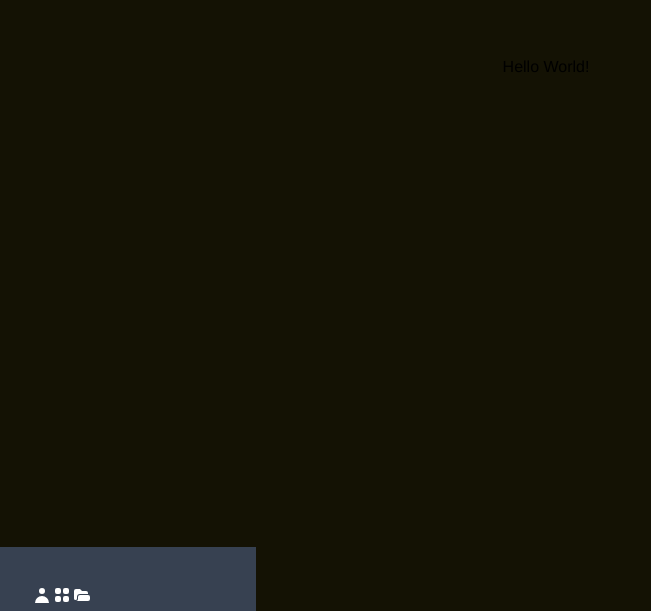
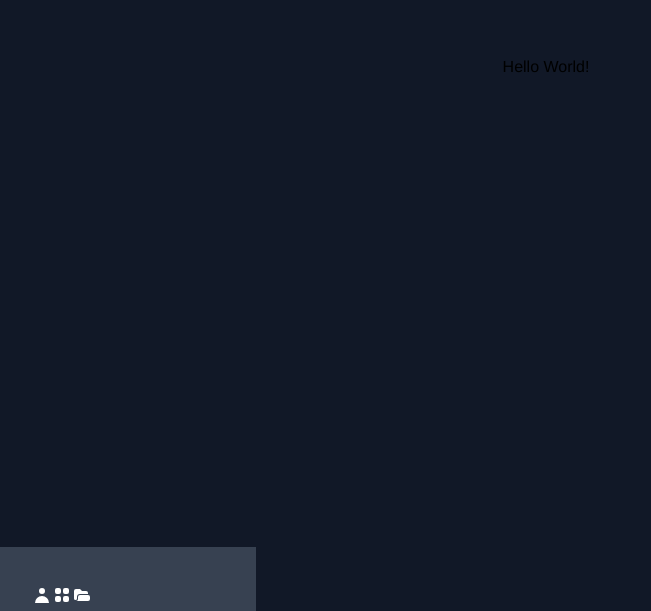
Before and after one commit to snuen/snuen, a Next.js app: page / in a window 1280 px wide. Shown: the part 189-800 px from the top of the page, without its empty margins (0-651 px from the left). Built offline with nearby package versions, Linux system fonts and the light colour scheme.

Commit message:
move styles to globals.scss

```diff
--- a/src/styles/_base.scss
+++ /dev/null
@@ -1,94 +0,0 @@
-/*
- ** Base
- */
-
-body {
-  background-color: $COLOR_VERY_DARK_YELLOW;
-  /* stylelint-disable */
-  font-family: 'Montserrat', 'Helvetica Neue', 'Helvetica', 'Arial', YuGothic,
-    'Yu Gothic', 'Hiragino Kaku Gothic ProN', 'ヒラギノ角ゴ ProN W3', 'メイリオ',
-    Meiryo, 'ＭＳ ゴシック', sans-serif;
-  /* stylelint-enable */
-  font-size: 16px;
-  line-height: 1.8;
-}
-
-a {
-  color: $COLOR_WHITE;
-  display: inline-block;
-  text-decoration: none;
-
-  &:hover {
-    color: rgba($COLOR_WHITE, 0.9);
-  }
-}
-
-::selection {
-  background-color: lightgray;
-  color: $COLOR_WHITE;
-}
-
-.container {
-  padding-left: 16px;
-  padding-right: 16px;
-
-  @include mq(md) {
-    padding-left: 32px;
-    padding-right: 32px;
-  }
-
-  @include mq(lg) {
-    min-width: 980px;
-    padding-left: 64px;
-    padding-right: 64px;
-    width: 980px;
-  }
-}
-
-/*
- ** Utility
- */
-
-.loadingAnimation {
-  display: inline-block;
-  position: relative;
-  width: 80px;
-  height: 80px;
-
-  & > div {
-    display: inline-block;
-    position: absolute;
-    left: 8px;
-    width: 16px;
-    background: $COLOR_WHITE;
-    animation: loadingAnimation 1.2s cubic-bezier(0, 0.5, 0.5, 1) infinite;
-  }
-
-  & > div:nth-child(1) {
-    left: 8px;
-    animation-delay: -0.24s;
-  }
-
-  & > div:nth-child(2) {
-    left: 32px;
-    animation-delay: -0.12s;
-  }
-
-  & > div:nth-child(3) {
-    left: 56px;
-    animation-delay: 0;
-  }
-}
-
-@keyframes loadingAnimation {
-  0% {
-    top: 8px;
-    height: 64px;
-  }
-
-  50%,
-  100% {
-    top: 24px;
-    height: 32px;
-  }
-}
--- a/src/styles/_mixins.scss
+++ /dev/null
@@ -1,8 +0,0 @@
-/**
- * Media query
- */
-@mixin mq($breakpoint) {
-  @media #{map-get($breakpoints, $breakpoint)} {
-    @content;
-  }
-}
--- a/src/styles/_vars.scss
+++ /dev/null
@@ -1,20 +0,0 @@
-/**
- * Colors
- */
-$COLOR_BLACK: #000;
-$COLOR_VERY_DARK_YELLOW: #141204;
-$COLOR_VERY_DARK_GRAY: #393939;
-$COLOR_DARK_GRAY: #9e9e9e;
-$COLOR_VERY_LIGHT_GRAY: #dbdbdb;
-$COLOR_WHITE: #fff;
-
-/**
-  * Breakpoints
-  */
-$breakpoints: (
-  'sm': '(min-width: 640px)',
-  'md': '(min-width: 768px)',
-  'lg': '(min-width: 1024px)',
-  'xl': '(min-width: 1280px)',
-  '2xl': '(min-width: 1536px)',
-) !default;
--- a/src/styles/globals.scss
+++ b/src/styles/globals.scss
@@ -2,6 +2,76 @@
 @tailwind components;
 @tailwind utilities;
 
-@import 'vars';
-@import 'mixins';
-@import 'base';
+/*
+ ** Global
+ */
+
+body {
+  @apply bg-gray-900 text-base leading-relaxed;
+
+  /* stylelint-disable */
+  font-family: 'Montserrat', 'Helvetica Neue', 'Helvetica', 'Arial', YuGothic,
+    'Yu Gothic', 'Hiragino Kaku Gothic ProN', 'ヒラギノ角ゴ ProN W3', 'メイリオ',
+    Meiryo, 'ＭＳ ゴシック', sans-serif;
+  /* stylelint-enable */
+}
+
+a {
+  @apply inline-block text-white no-underline;
+
+  &:hover {
+    @apply hover:text-opacity-90;
+  }
+}
+
+::selection {
+  @apply bg-gray-400 text-white;
+}
+
+.container {
+  @apply px-4 md:px-8 lg:px-16;
+
+  @media (min-width: 1024px) {
+    min-width: 980px;
+    width: 980px;
+  }
+}
+
+/*
+ ** Utility
+ */
+
+.loadingAnimation {
+  @apply inline-block relative w-20 h-20;
+
+  & > div {
+    @apply inline-block absolute left-2 w-4 bg-white;
+    animation: loadingAnimation 1.2s cubic-bezier(0, 0.5, 0.5, 1) infinite;
+  }
+
+  & > div:nth-child(1) {
+    @apply left-2;
+    animation-delay: -0.24s;
+  }
+
+  & > div:nth-child(2) {
+    @apply left-8;
+    animation-delay: -0.12s;
+  }
+
+  & > div:nth-child(3) {
+    @apply left-14;
+    animation-delay: 0;
+  }
+}
+
+@keyframes loadingAnimation {
+  0% {
+    @apply top-2 h-4;
+  }
+
+  50%,
+  100% {
+    @apply top-6 h-8;
+  }
+}
```
